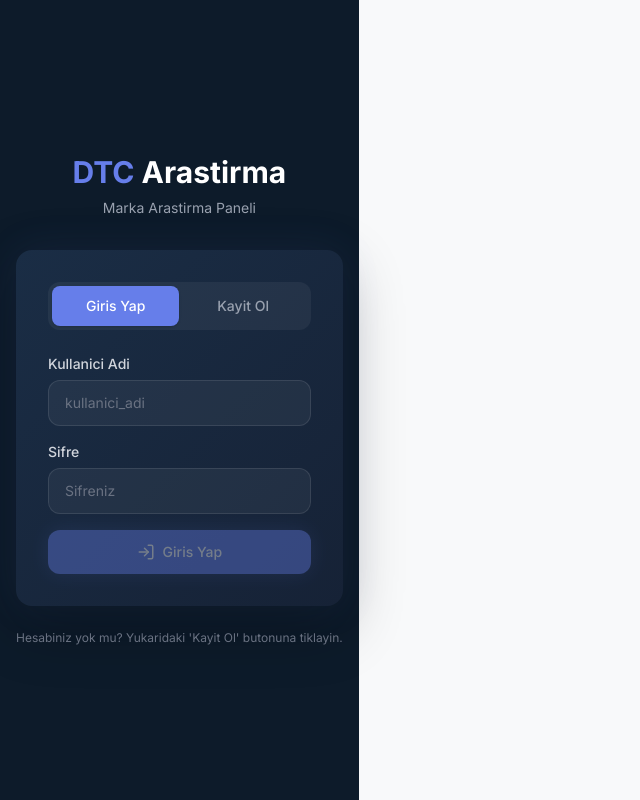
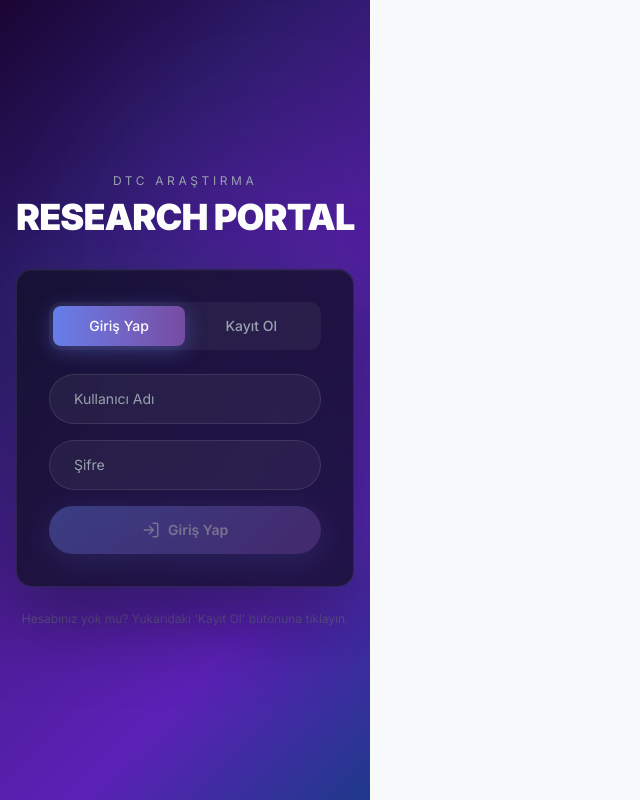
Before and after one commit to fatih1yenigun-ai/dtc-dashboard, a Next.js app: page /login in a window 1280 px wide. Shown: the whole page, without its empty margins (0-640 px from the left). Built offline with nearby package versions, Linux system fonts and the light colour scheme; no server answers.

Commit message:
Redesign login: animated wave background, floating orbs, centered card, purple gradient

```diff
--- a/src/app/login/page.tsx
+++ b/src/app/login/page.tsx
@@ -24,119 +24,256 @@ export default function LoginPage() {
         await signup(username, password);
       }
     } catch (err: unknown) {
-      setError(err instanceof Error ? err.message : "Bir hata olustu");
+      setError(err instanceof Error ? err.message : "Bir hata oluştu");
     } finally {
       setLoading(false);
     }
   }
 
   return (
-    <div className="min-h-screen bg-[#0D1B2A] flex items-center justify-center p-4">
-      <div className="w-full max-w-md">
+    <div className="min-h-screen relative flex items-center justify-center overflow-hidden">
+      {/* Animated wave background */}
+      <div className="absolute inset-0 z-0">
+        {/* Base gradient */}
+        <div
+          className="absolute inset-0"
+          style={{
+            background: "linear-gradient(135deg, #1a0533 0%, #2d1b69 25%, #4c1d95 50%, #5b21b6 75%, #1e3a8a 100%)",
+          }}
+        />
+        {/* Animated wave layers */}
+        <svg
+          className="absolute bottom-0 left-0 w-full"
+          viewBox="0 0 1440 600"
+          preserveAspectRatio="none"
+          style={{ height: "100%", width: "100%" }}
+        >
+          <defs>
+            <linearGradient id="wave1" x1="0%" y1="0%" x2="100%" y2="0%">
+              <stop offset="0%" stopColor="rgba(99,102,241,0.3)" />
+              <stop offset="50%" stopColor="rgba(139,92,246,0.3)" />
+              <stop offset="100%" stopColor="rgba(59,130,246,0.3)" />
+            </linearGradient>
+            <linearGradient id="wave2" x1="0%" y1="0%" x2="100%" y2="0%">
+              <stop offset="0%" stopColor="rgba(67,56,202,0.25)" />
+              <stop offset="50%" stopColor="rgba(109,40,217,0.25)" />
+              <stop offset="100%" stopColor="rgba(37,99,235,0.25)" />
+            </linearGradient>
+            <linearGradient id="wave3" x1="0%" y1="0%" x2="100%" y2="0%">
+              <stop offset="0%" stopColor="rgba(79,70,229,0.2)" />
+              <stop offset="50%" stopColor="rgba(124,58,237,0.2)" />
+              <stop offset="100%" stopColor="rgba(29,78,216,0.2)" />
+            </linearGradient>
+            <linearGradient id="wave4" x1="0%" y1="0%" x2="100%" y2="0%">
+              <stop offset="0%" stopColor="rgba(55,48,163,0.15)" />
+              <stop offset="50%" stopColor="rgba(91,33,182,0.15)" />
+              <stop offset="100%" stopColor="rgba(30,64,175,0.15)" />
+            </linearGradient>
+          </defs>
+          <path fill="url(#wave4)" className="animate-wave4">
+            <animate
+              attributeName="d"
+              dur="12s"
+              repeatCount="indefinite"
+              values="
+                M0,400 C180,350 360,450 540,380 C720,310 900,420 1080,370 C1260,320 1440,400 1440,400 L1440,600 L0,600 Z;
+                M0,380 C180,430 360,340 540,400 C720,460 900,350 1080,410 C1260,370 1440,420 1440,420 L1440,600 L0,600 Z;
+                M0,400 C180,350 360,450 540,380 C720,310 900,420 1080,370 C1260,320 1440,400 1440,400 L1440,600 L0,600 Z
+              "
+            />
+          </path>
+          <path fill="url(#wave3)" className="animate-wave3">
+            <animate
+              attributeName="d"
+              dur="10s"
+              repeatCount="indefinite"
+              values="
+                M0,420 C200,380 400,460 600,410 C800,360 1000,440 1200,400 C1400,360 1440,420 1440,420 L1440,600 L0,600 Z;
+                M0,440 C200,470 400,390 600,440 C800,490 1000,380 1200,430 C1400,410 1440,440 1440,440 L1440,600 L0,600 Z;
+                M0,420 C200,380 400,460 600,410 C800,360 1000,440 1200,400 C1400,360 1440,420 1440,420 L1440,600 L0,600 Z
+              "
+            />
+          </path>
+          <path fill="url(#wave2)" className="animate-wave2">
+            <animate
+              attributeName="d"
+              dur="8s"
+              repeatCount="indefinite"
+              values="
+                M0,450 C160,420 320,480 480,440 C640,400 800,460 960,430 C1120,400 1280,450 1440,440 L1440,600 L0,600 Z;
+                M0,460 C160,490 320,430 480,470 C640,510 800,420 960,460 C1120,440 1280,470 1440,460 L1440,600 L0,600 Z;
+                M0,450 C160,420 320,480 480,440 C640,400 800,460 960,430 C1120,400 1280,450 1440,440 L1440,600 L0,600 Z
+              "
+            />
+          </path>
+          <path fill="url(#wave1)" className="animate-wave1">
+            <animate
+              attributeName="d"
+              dur="6s"
+              repeatCount="indefinite"
+              values="
+                M0,480 C120,460 240,500 360,475 C480,450 600,490 720,470 C840,450 960,480 1080,465 C1200,450 1320,475 1440,470 L1440,600 L0,600 Z;
+                M0,470 C120,500 240,460 360,485 C480,510 600,460 720,480 C840,500 960,460 1080,490 C1200,470 1320,490 1440,480 L1440,600 L0,600 Z;
+                M0,480 C120,460 240,500 360,475 C480,450 600,490 720,470 C840,450 960,480 1080,465 C1200,450 1320,475 1440,470 L1440,600 L0,600 Z
+              "
+            />
+          </path>
+        </svg>
+        {/* Floating orbs */}
+        <div
+          className="absolute w-96 h-96 rounded-full opacity-20 blur-3xl"
+          style={{
+            background: "radial-gradient(circle, #7c3aed 0%, transparent 70%)",
+            top: "10%",
+            left: "10%",
+            animation: "floatOrb 15s ease-in-out infinite",
+          }}
+        />
+        <div
+          className="absolute w-80 h-80 rounded-full opacity-15 blur-3xl"
+          style={{
+            background: "radial-gradient(circle, #3b82f6 0%, transparent 70%)",
+            top: "30%",
+            right: "15%",
+            animation: "floatOrb 12s ease-in-out infinite reverse",
+          }}
+        />
+        <div
+          className="absolute w-64 h-64 rounded-full opacity-10 blur-3xl"
+          style={{
+            background: "radial-gradient(circle, #6366f1 0%, transparent 70%)",
+            bottom: "20%",
+            left: "40%",
+            animation: "floatOrb 18s ease-in-out infinite",
+          }}
+        />
+      </div>
+
+      {/* Content */}
+      <div className="relative z-10 w-full max-w-md px-4" style={{ animation: "cardAppear 0.6s ease-out" }}>
         {/* Logo */}
         <div className="text-center mb-8">
-          <h1 className="text-3xl font-bold text-white">
-            <span className="text-[#667eea]">DTC</span> Arastirma
+          <p className="text-gray-400 tracking-[0.3em] text-xs uppercase mb-2">DTC Araştırma</p>
+          <h1 className="text-4xl font-black text-white tracking-tight">
+            RESEARCH PORTAL
           </h1>
-          <p className="text-gray-400 mt-2 text-sm">Marka Arastirma Paneli</p>
         </div>
 
         {/* Card */}
         <div
-          className="rounded-2xl p-8"
+          className="rounded-2xl p-8 backdrop-blur-xl"
           style={{
-            background: "linear-gradient(135deg, #1a2d45 0%, #162236 100%)",
-            boxShadow: "0 0 40px rgba(102,126,234,0.1), 0 20px 60px rgba(0,0,0,0.3)",
+            background: "rgba(15, 15, 35, 0.75)",
+            boxShadow: "0 0 60px rgba(102,126,234,0.15), 0 25px 80px rgba(0,0,0,0.5), inset 0 1px 0 rgba(255,255,255,0.05)",
+            border: "1px solid rgba(255,255,255,0.08)",
           }}
         >
           {/* Mode toggle */}
           <div className="flex bg-white/5 rounded-xl p-1 mb-6">
             <button
               onClick={() => { setMode("login"); setError(""); }}
-              className={`flex-1 py-2.5 rounded-lg text-sm font-medium transition-all ${
+              className={`flex-1 py-2.5 rounded-lg text-sm font-medium transition-all duration-300 ${
                 mode === "login"
-                  ? "bg-[#667eea] text-white shadow-sm"
+                  ? "bg-gradient-to-r from-[#667eea] to-[#764ba2] text-white shadow-lg"
                   : "text-gray-400 hover:text-white"
               }`}
+              style={mode === "login" ? { boxShadow: "0 4px 20px rgba(102,126,234,0.4)" } : undefined}
             >
-              Giris Yap
+              Giriş Yap
             </button>
             <button
               onClick={() => { setMode("signup"); setError(""); }}
-              className={`flex-1 py-2.5 rounded-lg text-sm font-medium transition-all ${
+              className={`flex-1 py-2.5 rounded-lg text-sm font-medium transition-all duration-300 ${
                 mode === "signup"
-                  ? "bg-[#667eea] text-white shadow-sm"
+                  ? "bg-gradient-to-r from-[#667eea] to-[#764ba2] text-white shadow-lg"
                   : "text-gray-400 hover:text-white"
               }`}
+              style={mode === "signup" ? { boxShadow: "0 4px 20px rgba(102,126,234,0.4)" } : undefined}
             >
-              Kayit Ol
+              Kayıt Ol
             </button>
           </div>
 
           <form onSubmit={handleSubmit} className="space-y-4">
             <div>
-              <label className="block text-sm font-medium text-gray-300 mb-1.5">
-                Kullanici Adi
-              </label>
               <input
                 type="text"
                 value={username}
                 onChange={(e) => setUsername(e.target.value)}
-                placeholder="kullanici_adi"
-                className="w-full bg-white/5 border border-white/10 rounded-xl px-4 py-3 text-white placeholder:text-gray-500 focus:outline-none focus:border-[#667eea]/50 focus:ring-1 focus:ring-[#667eea]/20 transition-colors text-sm"
+                placeholder="Kullanıcı Adı"
+                className="w-full bg-white/5 border border-white/10 rounded-full px-6 py-3.5 text-white placeholder:text-gray-400 focus:outline-none focus:border-[#667eea]/60 focus:ring-2 focus:ring-[#667eea]/20 transition-all text-sm"
                 autoComplete="username"
               />
             </div>
 
             <div>
-              <label className="block text-sm font-medium text-gray-300 mb-1.5">
-                Sifre
-              </label>
               <input
                 type="password"
                 value={password}
                 onChange={(e) => setPassword(e.target.value)}
-                placeholder={mode === "signup" ? "En az 6 karakter" : "Sifreniz"}
-                className="w-full bg-white/5 border border-white/10 rounded-xl px-4 py-3 text-white placeholder:text-gray-500 focus:outline-none focus:border-[#667eea]/50 focus:ring-1 focus:ring-[#667eea]/20 transition-colors text-sm"
+                placeholder={mode === "signup" ? "Şifre (en az 6 karakter)" : "Şifre"}
+                className="w-full bg-white/5 border border-white/10 rounded-full px-6 py-3.5 text-white placeholder:text-gray-400 focus:outline-none focus:border-[#667eea]/60 focus:ring-2 focus:ring-[#667eea]/20 transition-all text-sm"
                 autoComplete={mode === "login" ? "current-password" : "new-password"}
               />
             </div>
 
             {error && (
               <div className="bg-red-500/10 border border-red-500/20 rounded-xl px-4 py-3">
-                <p className="text-red-400 text-sm">{error}</p>
+                <p className="text-red-400 text-sm text-center">{error}</p>
               </div>
             )}
 
             <button
               type="submit"
               disabled={loading || !username || !password}
-              className="w-full flex items-center justify-center gap-2 py-3 rounded-xl bg-[#667eea] text-white font-medium text-sm hover:bg-[#5a6fd6] transition-colors disabled:opacity-40 disabled:cursor-not-allowed"
-              style={{ boxShadow: "0 0 20px rgba(102,126,234,0.3)" }}
+              className="w-full flex items-center justify-center gap-2 py-3.5 rounded-full text-white font-semibold text-sm transition-all duration-300 disabled:opacity-40 disabled:cursor-not-allowed hover:scale-[1.02] active:scale-[0.98]"
+              style={{
+                background: "linear-gradient(135deg, #667eea 0%, #764ba2 100%)",
+                boxShadow: "0 6px 30px rgba(102,126,234,0.4)",
+              }}
             >
               {loading ? (
                 <Loader2 size={18} className="animate-spin" />
               ) : mode === "login" ? (
                 <>
                   <LogIn size={18} />
-                  Giris Yap
+                  Giriş Yap
                 </>
               ) : (
                 <>
                   <UserPlus size={18} />
-                  Kayit Ol
+                  Kayıt Ol
                 </>
               )}
             </button>
           </form>
         </div>
 
-        <p className="text-center text-gray-500 text-xs mt-6">
+        <p className="text-center text-gray-500/60 text-xs mt-6">
           {mode === "login"
-            ? "Hesabiniz yok mu? Yukaridaki 'Kayit Ol' butonuna tiklayin."
-            : "Zaten hesabiniz var mi? Yukaridaki 'Giris Yap' butonuna tiklayin."}
+            ? "Hesabınız yok mu? Yukarıdaki 'Kayıt Ol' butonuna tıklayın."
+            : "Zaten hesabınız var mı? 'Giriş Yap' butonuna tıklayın."}
         </p>
       </div>
+
+      {/* Animations */}
+      <style jsx global>{`
+        @keyframes floatOrb {
+          0%, 100% { transform: translate(0, 0) scale(1); }
+          33% { transform: translate(30px, -30px) scale(1.05); }
+          66% { transform: translate(-20px, 20px) scale(0.95); }
+        }
+        @keyframes cardAppear {
+          from {
+            opacity: 0;
+            transform: translateY(30px) scale(0.95);
+          }
+          to {
+            opacity: 1;
+            transform: translateY(0) scale(1);
+          }
+        }
+      `}</style>
     </div>
   );
 }
```
